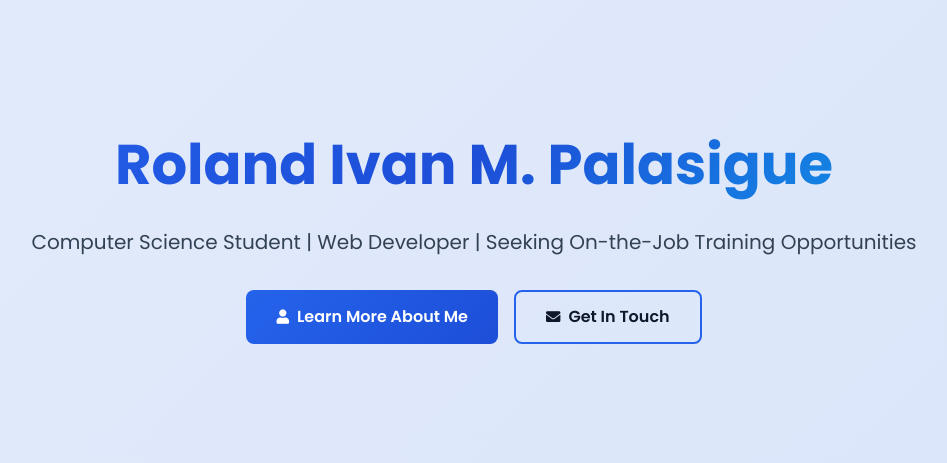
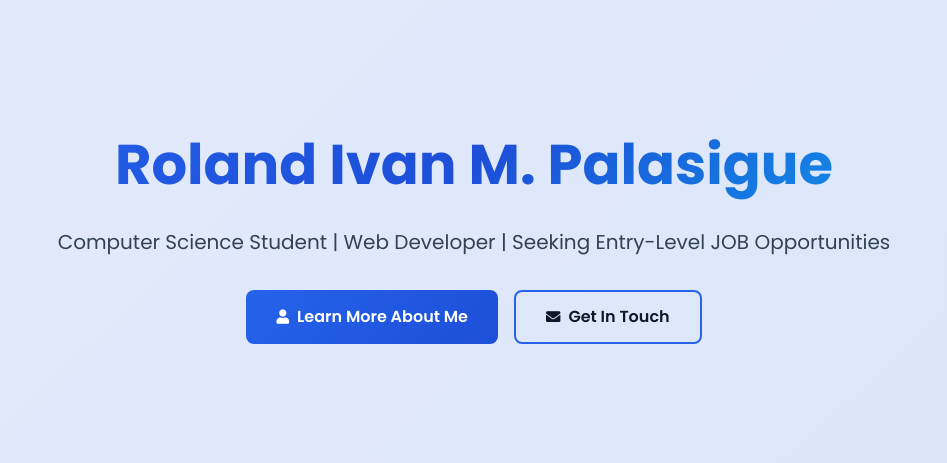
Before and after one commit to ivanzkiee/portfolioroland.io, a Django app: template portfolio/templates/portfolio/home.html in a window 1280 px wide. Shown: the part 71-534 px from the top of the page, without its empty margins (166-1113 px from the left). Run offline with Django 4.2, Linux system fonts and the light colour scheme; the template is opened without the code that fills it, so the values that code supplies are empty.

Commit message:
Update home.html

```diff
--- a/portfolio/templates/portfolio/home.html
+++ b/portfolio/templates/portfolio/home.html
@@ -9,7 +9,7 @@
     <div class="container">
         <div class="hero-content">
             <h1 class="hero-title">Roland Ivan M. Palasigue</h1>
-            <p class="hero-subtitle">Computer Science Student | Web Developer | Seeking On-the-Job Training Opportunities</p>
+            <p class="hero-subtitle">Computer Science Student | Web Developer | Seeking Entry-Level JOB Opportunities</p>
             <div class="hero-buttons">
                 <a href="{% url 'about' %}" class="btn btn-primary"><i class="fas fa-user"></i> Learn More About Me</a>
                 <a href="{% url 'contact' %}" class="btn btn-secondary"><i class="fas fa-envelope"></i> Get In Touch</a>
```
